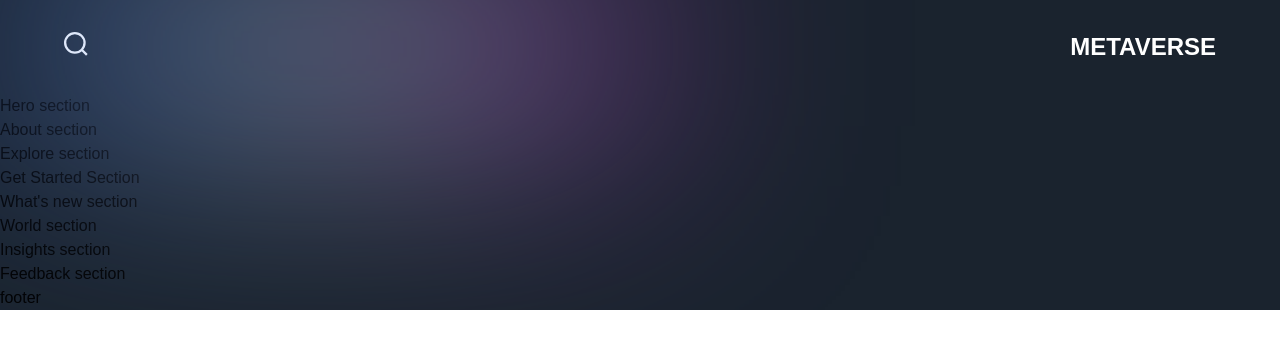
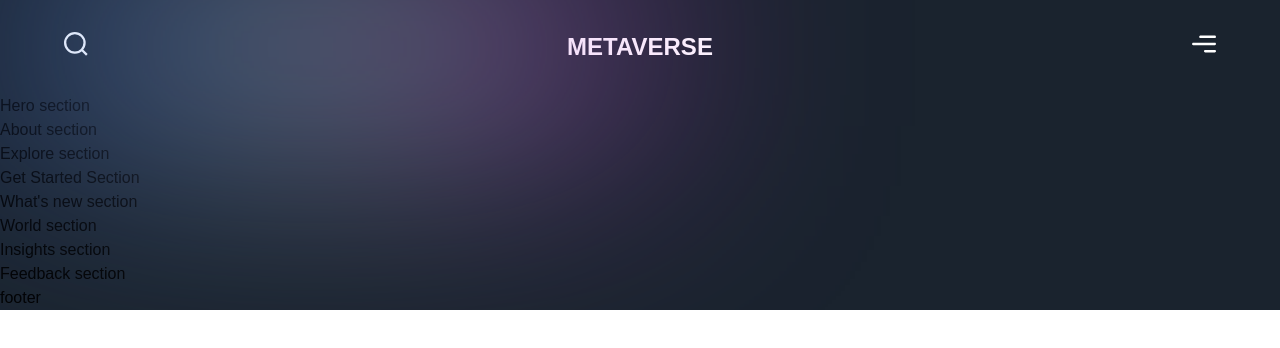
Before and after one commit to Chrstphr9/Meta-V, a Next.js app: page / in a window 1280 px wide. Shown: the top 348 px of the page. Built offline with nearby package versions, Linux system fonts and the light colour scheme; a web font is replaced by a local one.

Commit message:
added menu icon

```diff
--- a/components/Navbar.jsx
+++ b/components/Navbar.jsx
@@ -21,6 +21,8 @@ const Navbar = () => (
       <h2 className="font-extrabold text-[24px] leading-[30px] text-white">
         METAVERSE
       </h2>
+      <img src="/menu.svg" alt="menu"
+      className="w-[24px] h-[24px] object contain" />
     </div>
   </motion.nav>
 );
```
